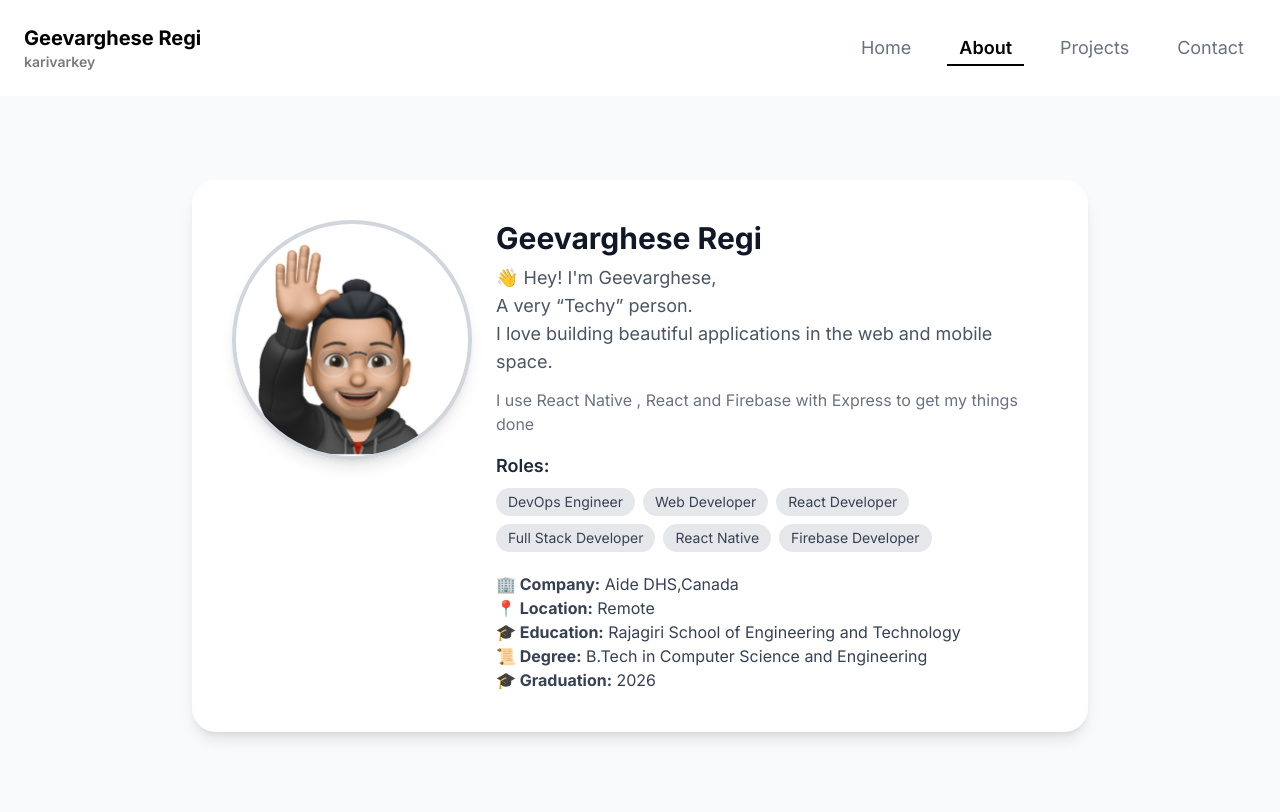
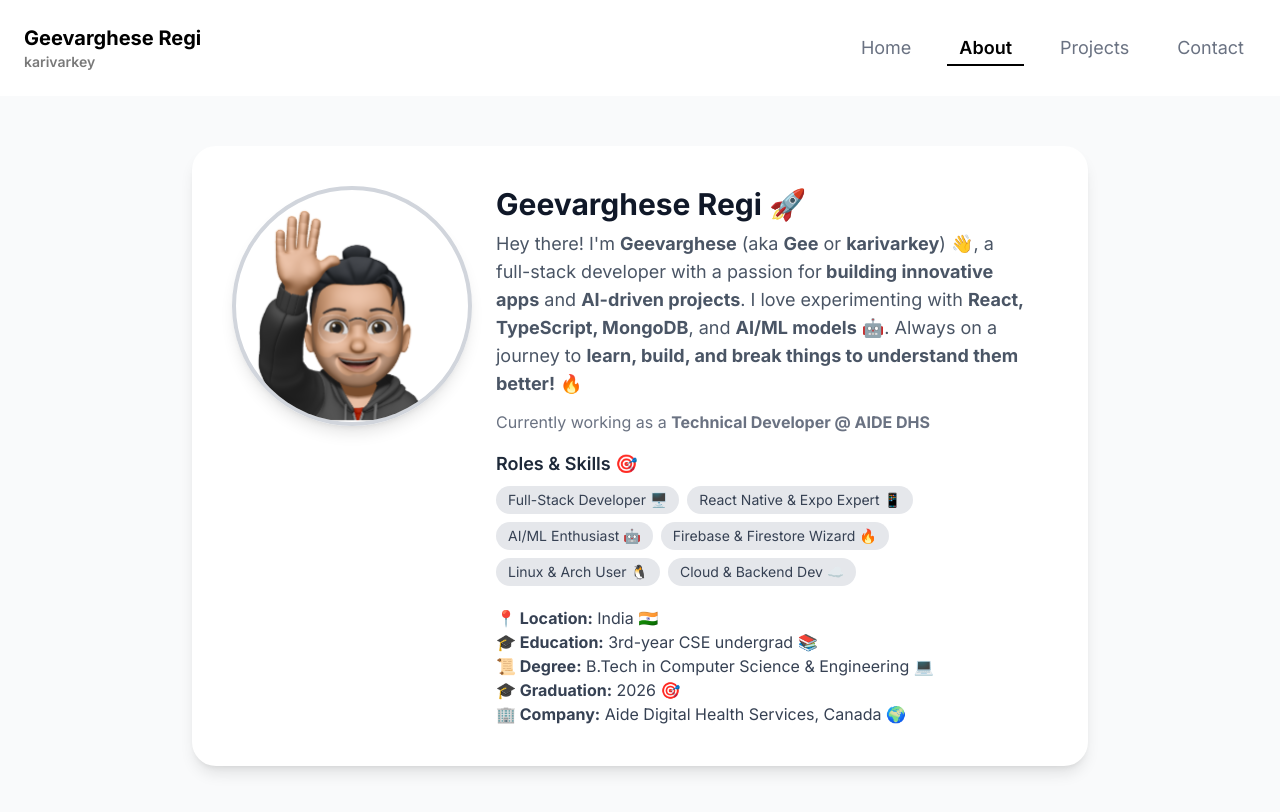
Before and after one commit to karivarkey/portfolio, a React (Vite) app: page /about in a window 1280 px wide. Shown: the top 812 px of the page. Built offline with nearby package versions, Linux system fonts and the light colour scheme.

Commit message:
update About page with personal information and enhanced profile details; improve layout and styling

```diff
--- a/src/pages/About.tsx
+++ b/src/pages/About.tsx
@@ -1,10 +1,9 @@
-import profilePic from "./../assets/svg/About/me_wave.svg"; // Add your profile image here
-import data from "./../../data.json";
+import profilePic from "./../assets/svg/About/me_wave.svg";
 
 const About = () => {
   return (
     <div
-      className="flex flex-col items-center justify-center  bg-gray-50 text-gray-900 p-6"
+      className="flex flex-col items-center justify-center bg-gray-50 text-gray-900 p-6"
       style={{ height: "calc(100vh - 80px)" }}
     >
       {/* Profile Card */}
@@ -20,24 +19,37 @@ const About = () => {
 
         {/* Right - Info Section */}
         <div className="flex-1 flex flex-col justify-center px-6 mt-6 md:mt-0">
-          <h1 className="text-3xl font-bold text-gray-900">{data.name}</h1>
+          <h1 className="text-3xl font-bold text-gray-900">
+            Geevarghese Regi 🚀
+          </h1>
+
           <p className="text-lg text-gray-600 mt-2">
-            {data.card.about.text.split("\n").map((line, index) => (
-              <span key={index} className="block">
-                {line}
-              </span>
-            ))}
+            Hey there! I'm <b>Geevarghese</b> (aka <b>Gee</b> or{" "}
+            <b>karivarkey</b>) 👋, a full-stack developer with a passion for
+            <b> building innovative apps</b> and <b>AI-driven projects</b>. I
+            love experimenting with <b>React, TypeScript, MongoDB</b>, and{" "}
+            <b>AI/ML models</b> 🤖. Always on a journey to{" "}
+            <b>learn, build, and break things to understand them better!</b> 🔥
           </p>
 
           <p className="text-md text-gray-500 mt-3">
-            {data.card.about.subText}
+            Currently working as a <b>Technical Developer @ AIDE DHS</b>
           </p>
 
           {/* Titles / Roles */}
           <div className="mt-4">
-            <h3 className="text-lg font-semibold text-gray-800">Roles:</h3>
+            <h3 className="text-lg font-semibold text-gray-800">
+              Roles & Skills 🎯
+            </h3>
             <div className="flex flex-wrap gap-2 mt-2">
-              {data.title.map((role, index) => (
+              {[
+                "Full-Stack Developer 🖥️",
+                "React Native & Expo Expert 📱",
+                "AI/ML Enthusiast 🤖",
+                "Firebase & Firestore Wizard 🔥",
+                "Linux & Arch User 🐧",
+                "Cloud & Backend Dev ☁️",
+              ].map((role, index) => (
                 <span
                   key={index}
                   className="px-3 py-1 bg-gray-200 text-gray-700 text-sm rounded-full"
@@ -51,23 +63,21 @@ const About = () => {
           {/* Bio Info */}
           <div className="mt-5 text-gray-700">
             <p>
-              <strong>🏢 Company:</strong> {data.card.bio.company}
+              <b>📍 Location:</b> India 🇮🇳
             </p>
             <p>
-              <strong>📍 Location:</strong> {data.card.bio.location}
+              <b>🎓 Education:</b> 3rd-year CSE undergrad 📚
             </p>
             <p>
-              <strong>🎓 Education:</strong> {data.card.bio.education}
+              <b>📜 Degree:</b> B.Tech in Computer Science & Engineering 💻
             </p>
             <p>
-              <strong>📜 Degree:</strong> {data.card.bio.degree}
+              <b>🎓 Graduation:</b> 2026 🎯
             </p>
             <p>
-              <strong>🎓 Graduation:</strong> {data.card.bio.graduation}
+              <b>🏢 Company:</b> Aide Digital Health Services, Canada 🌍
             </p>
           </div>
-
-          {/* Contact Links */}
         </div>
       </div>
     </div>
```
